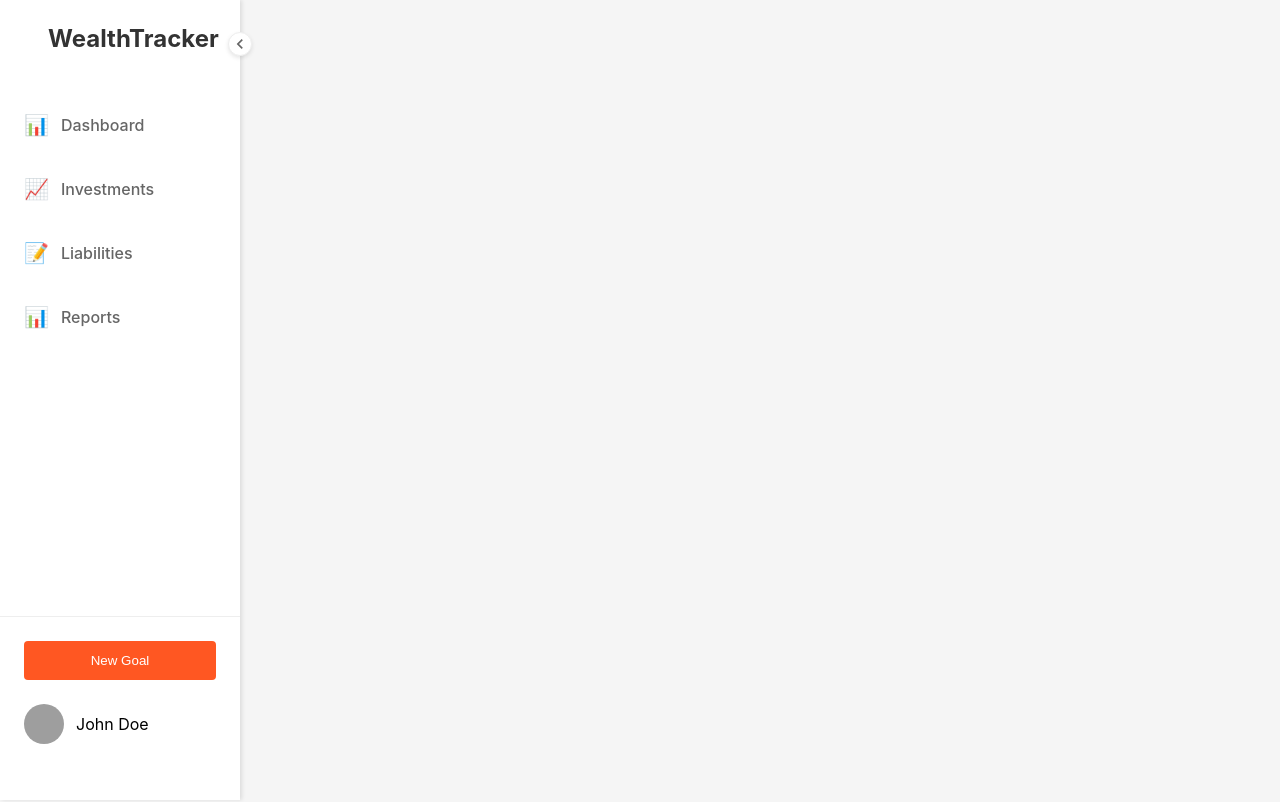
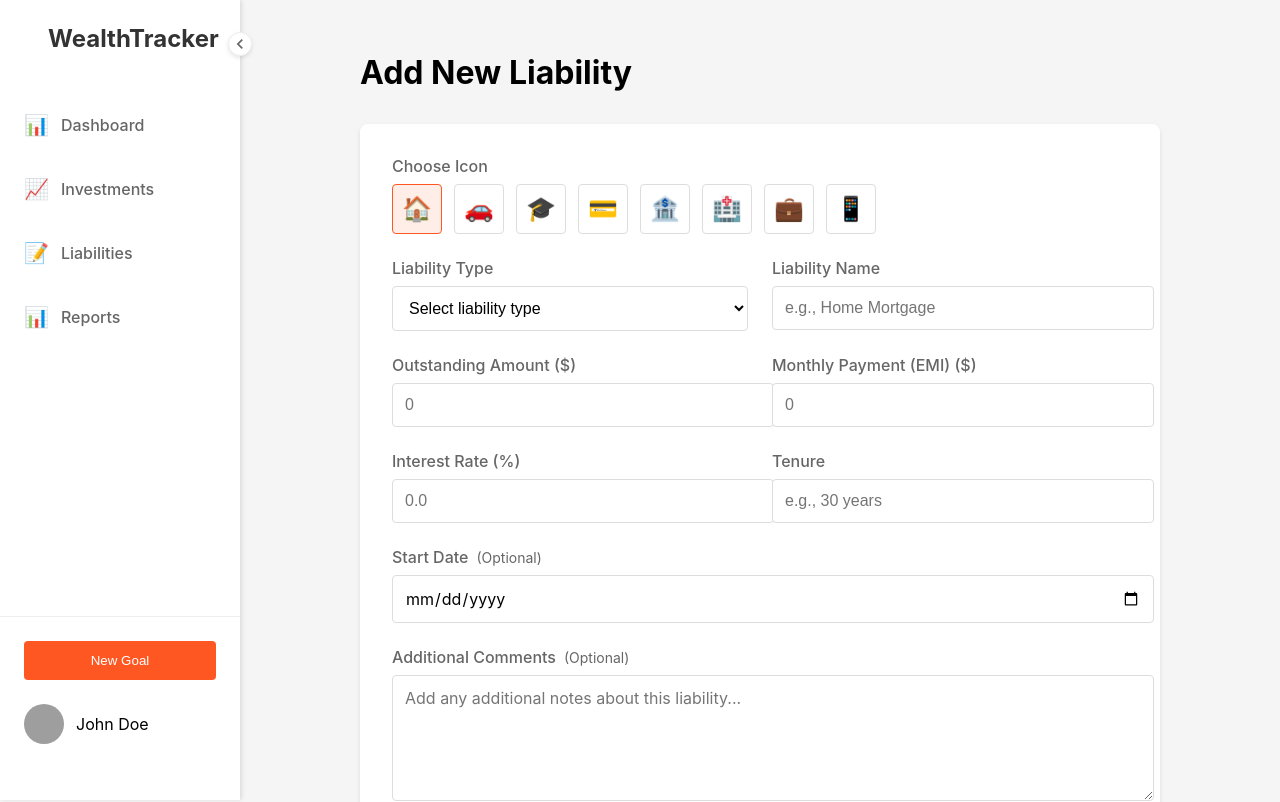
Before and after one commit to priyaaank/fingoose-ui, a React (Create React App) app: page /new-liability in a window 1280 px wide. Shown: the top 802 px of the page. Built offline with nearby package versions, Linux system fonts and the light colour scheme; grey boxes are pictures that could not be loaded.

Commit message:
Added screen to create a new liability

```diff
--- a/src/App.js
+++ b/src/App.js
@@ -5,6 +5,7 @@ import Dashboard from './pages/Dashboard';
 import About from './pages/About';
 import NewGoal from './pages/NewGoal';
 import NewAsset from './pages/NewAsset';
+import NewLiability from './pages/NewLiability';
 import './App.css';
 import './styles/Dashboard.css';
 
@@ -19,6 +20,7 @@ function App() {
             <Route path="/about" element={<About />} />
             <Route path="/new-goal" element={<NewGoal />} />
             <Route path="/new-asset" element={<NewAsset />} />
+            <Route path="/new-liability" element={<NewLiability />} />
           </Routes>
         </div>
       </div>
--- a/src/pages/Dashboard.js
+++ b/src/pages/Dashboard.js
@@ -67,7 +67,16 @@ function Dashboard() {
         </div>
         <InvestmentTable investments={data.investments} />
 
-        <h1>Liabilities</h1>
+        <div className="section-header">
+          <h1>Liabilities</h1>
+          <button
+            className="add-button"
+            onClick={() => navigate('/new-liability')}
+            title="Add new liability"
+          >
+            +
+          </button>
+        </div>
         <LiabilitiesTable liabilities={data.liabilities} />
       </div>
     </>
--- /dev/null
+++ b/src/pages/NewLiability.css
@@ -0,0 +1,14 @@
+.new-liability-page {
+  padding: 2rem;
+  max-width: 800px;
+  margin: 0 auto;
+}
+
+.liability-form {
+  background: white;
+  padding: 2rem;
+  border-radius: 8px;
+  box-shadow: 0 2px 4px rgba(0,0,0,0.1);
+}
+
+/* Inherit other styles from NewAsset.css and NewGoal.css */
--- /dev/null
+++ b/src/pages/NewLiability.js
@@ -0,0 +1,202 @@
+import React, { useState } from 'react';
+import { useNavigate } from 'react-router-dom';
+import './NewLiability.css';
+
+function NewLiability() {
+  const navigate = useNavigate();
+  const [liabilityData, setLiabilityData] = useState({
+    icon: '🏠',
+    type: '',
+    name: '',
+    outstanding: '',
+    emi: '',
+    interestRate: '',
+    startDate: '',
+    tenure: '',
+    comments: ''
+  });
+
+  const icons = ['🏠', '🚗', '🎓', '💳', '🏦', '🏥', '💼', '📱'];
+  const liabilityTypes = [
+    'Mortgage',
+    'Car Loan',
+    'Student Loan',
+    'Credit Card',
+    'Personal Loan',
+    'Medical Debt',
+    'Business Loan',
+    'Others'
+  ];
+
+  const handleChange = (e) => {
+    const { name, value } = e.target;
+    setLiabilityData(prev => ({
+      ...prev,
+      [name]: value
+    }));
+  };
+
+  const handleSubmit = (e) => {
+    e.preventDefault();
+    // Here you would typically save the data
+    console.log('New liability:', liabilityData);
+    navigate('/');
+  };
+
+  return (
+    <div className="new-liability-page">
+      <div className="page-header">
+        <h1>Add New Liability</h1>
+      </div>
+
+      <form onSubmit={handleSubmit} className="liability-form">
+        <div className="form-section">
+          <label>Choose Icon</label>
+          <div className="icon-selector">
+            {icons.map(icon => (
+              <button
+                key={icon}
+                type="button"
+                className={`icon-option ${liabilityData.icon === icon ? 'selected' : ''}`}
+                onClick={() => setLiabilityData(prev => ({ ...prev, icon }))}
+              >
+                {icon}
+              </button>
+            ))}
+          </div>
+        </div>
+
+        <div className="form-row">
+          <div className="form-section">
+            <label htmlFor="type">Liability Type</label>
+            <select
+              id="type"
+              name="type"
+              value={liabilityData.type}
+              onChange={handleChange}
+              required
+            >
+              <option value="">Select liability type</option>
+              {liabilityTypes.map(type => (
+                <option key={type} value={type}>{type}</option>
+              ))}
+            </select>
+          </div>
+
+          <div className="form-section">
+            <label htmlFor="name">Liability Name</label>
+            <input
+              type="text"
+              id="name"
+              name="name"
+              value={liabilityData.name}
+              onChange={handleChange}
+              required
+              placeholder="e.g., Home Mortgage"
+            />
+          </div>
+        </div>
+
+        <div className="form-row">
+          <div className="form-section">
+            <label htmlFor="outstanding">Outstanding Amount ($)</label>
+            <input
+              type="number"
+              id="outstanding"
+              name="outstanding"
+              value={liabilityData.outstanding}
+              onChange={handleChange}
+              required
+              min="0"
+              placeholder="0"
+            />
+          </div>
+
+          <div className="form-section">
+            <label htmlFor="emi">Monthly Payment (EMI) ($)</label>
+            <input
+              type="number"
+              id="emi"
+              name="emi"
+              value={liabilityData.emi}
+              onChange={handleChange}
+              required
+              min="0"
+              placeholder="0"
+            />
+          </div>
+        </div>
+
+        <div className="form-row">
+          <div className="form-section">
+            <label htmlFor="interestRate">Interest Rate (%)</label>
+            <input
+              type="number"
+              id="interestRate"
+              name="interestRate"
+              value={liabilityData.interestRate}
+              onChange={handleChange}
+              required
+              step="0.1"
+              min="0"
+              placeholder="0.0"
+            />
+          </div>
+
+          <div className="form-section">
+            <label htmlFor="tenure">Tenure</label>
+            <input
+              type="text"
+              id="tenure"
+              name="tenure"
+              value={liabilityData.tenure}
+              onChange={handleChange}
+              required
+              placeholder="e.g., 30 years"
+            />
+          </div>
+        </div>
+
+        <div className="form-section">
+          <label htmlFor="startDate">
+            Start Date
+            <span className="optional-label">(Optional)</span>
+          </label>
+          <input
+            type="date"
+            id="startDate"
+            name="startDate"
+            value={liabilityData.startDate}
+            onChange={handleChange}
+          />
+        </div>
+
+        <div className="form-section">
+          <label htmlFor="comments">
+            Additional Comments
+            <span className="optional-label">(Optional)</span>
+          </label>
+          <textarea
+            id="comments"
+            name="comments"
+            value={liabilityData.comments}
+            onChange={handleChange}
+            placeholder="Add any additional notes about this liability..."
+            rows="3"
+          />
+        </div>
+
+        <div className="form-actions">
+          <button type="button" className="btn-cancel" onClick={() => navigate('/')}>
+            Cancel
+          </button>
+          <button type="submit" className="btn-save">
+            Add Liability
+          </button>
+        </div>
+      </form>
+    </div>
+  );
+}
+
+export default NewLiability;
```
